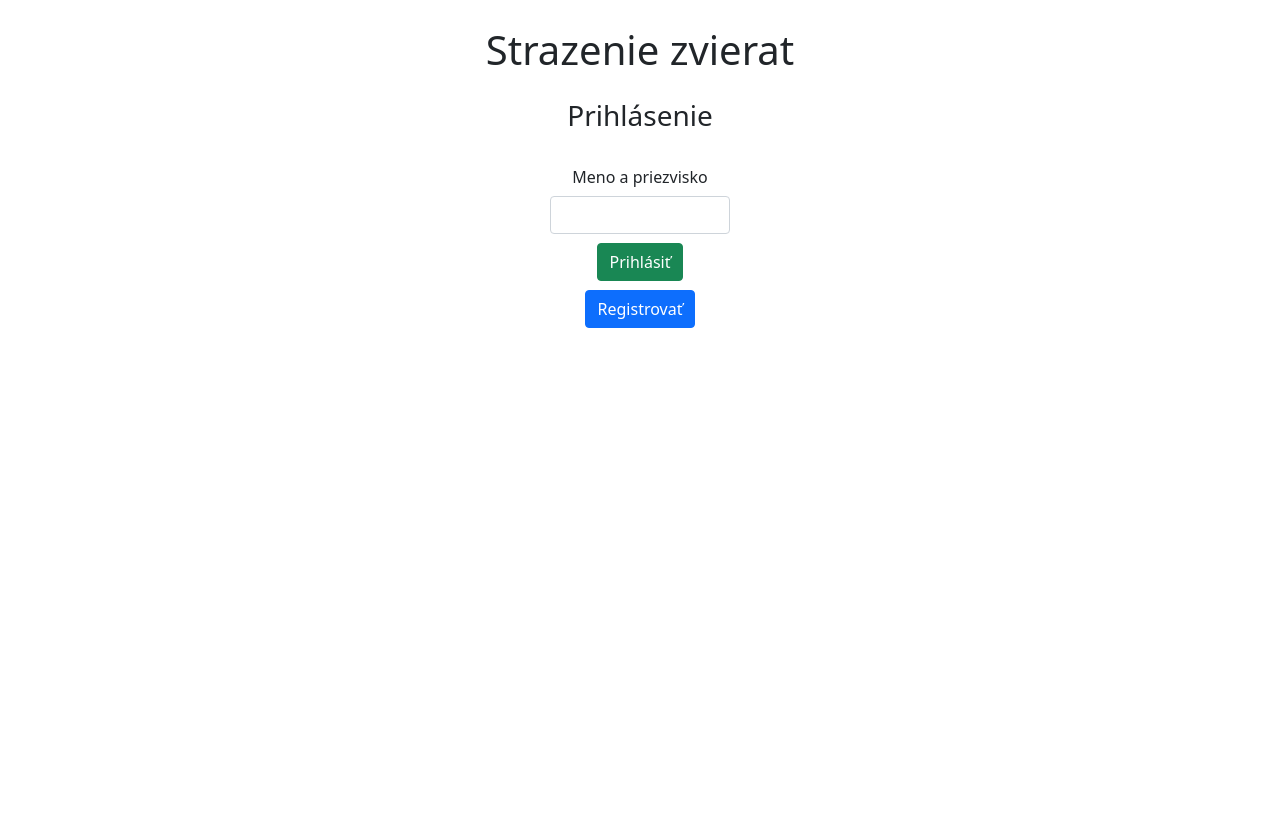
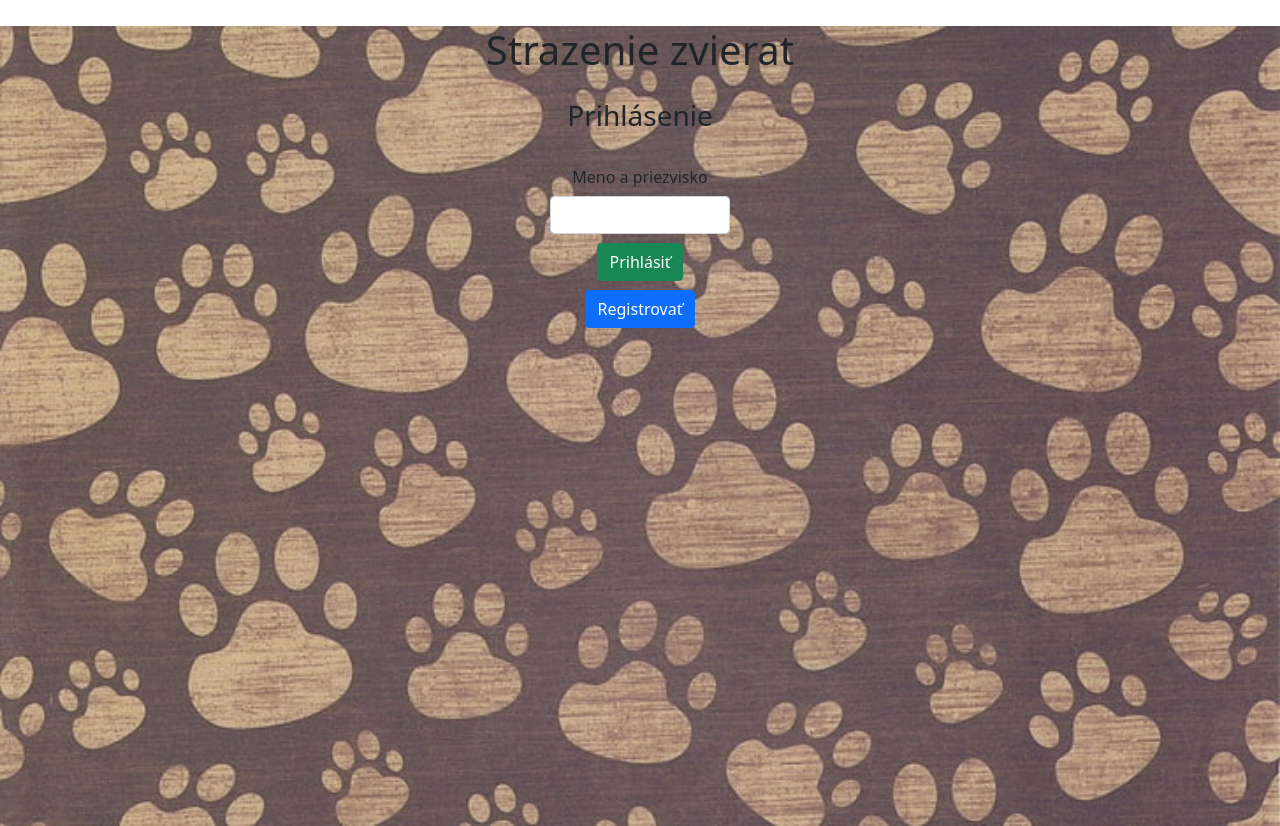
Before and after one commit to HennelovaZuzana/Strazenie-angular, an Angular app: page / in a window 1280 px wide. Before the commit the page ends 800 px from the top, so only its background shows below. Built offline with nearby package versions, Linux system fonts and the light colour scheme; no server answers.

Commit message:
really bad css :D

```diff
--- a/src/app/app.component.css
+++ b/src/app/app.component.css
@@ -0,0 +1,10 @@
+.bg-img {
+    min-height: 100vh;
+    width: 100%;
+    height: 100%;
+    background: url('../images/paw-print-background-surface-wallpaper-preview.jpg') no-repeat center center fixed;
+    -webkit-background-size: cover;
+    -moz-background-size: cover;
+    -o-background-size: cover;
+    background-size: cover;
+}
--- a/src/app/app.component.html
+++ b/src/app/app.component.html
@@ -1,3 +1,5 @@
-<h1 style="text-align: center; margin: 2%;">Strazenie zvierat</h1>
+<div class="bg-img">
+    <h1 style="text-align: center; margin: 2%;">Strazenie zvierat</h1>
 
-<router-outlet></router-outlet>
+    <router-outlet></router-outlet>
+</div>
--- a/src/app/menu/menu.component.css
+++ b/src/app/menu/menu.component.css
@@ -1,5 +1,11 @@
 div.main {
+    width: 90%;
+    text-align: center;
+    margin: 0 auto 15% auto;
+    background-color: azure;
+}
+.window {
     width: 70%;
-    text-align: center;
     margin: auto;
+    background-color: azure;
 }
--- a/src/app/menu/menu.component.html
+++ b/src/app/menu/menu.component.html
@@ -1,3 +1,4 @@
+<div class="window">
     <div class="main">
         <button type="button" class="btn btn-primary" routerLink="/animals" style="margin: 0.5% auto;">Zvieratá na stráženie</button>
         <br>
@@ -40,7 +41,7 @@
                 </tr>
             </tbody>
         </table>
-
+    </div>
 </div>
 
 
```
Also changed, not shown: src/images/paw-print-background-surface-wallpaper-preview.jpg (added). Lines whose indentation alone changed are shown as unchanged.
